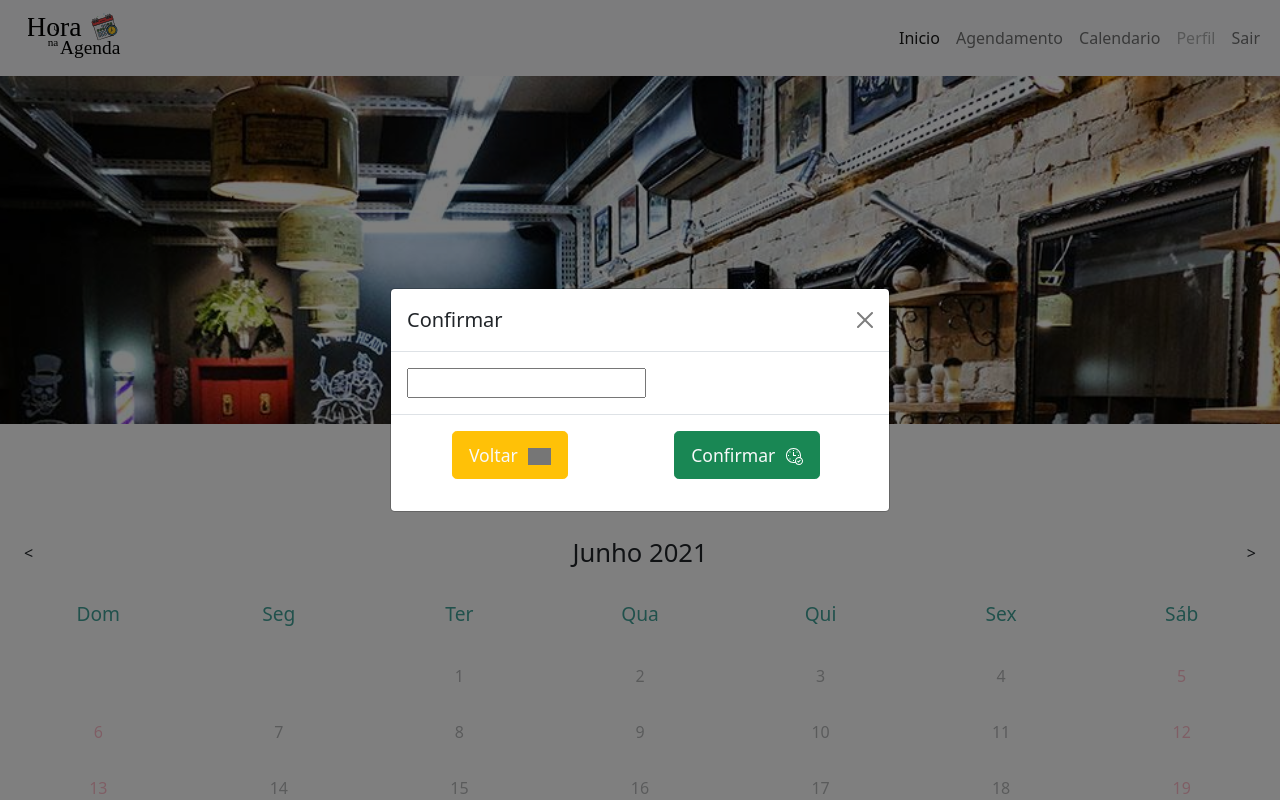
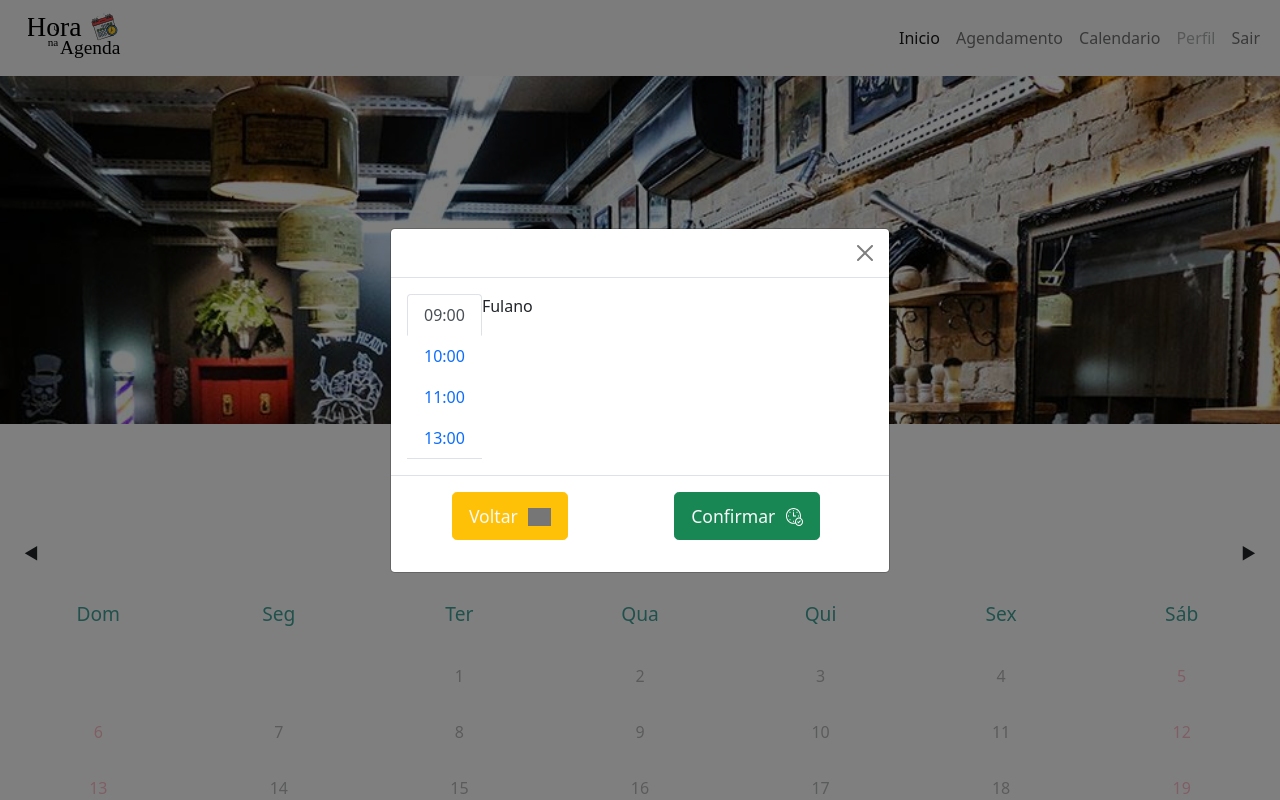
Before and after one commit to lsp-rs/agenda, a Flask app: page /agenda/calendario in a window 1280 px wide, after a click on "Ver Agenda". Run offline with Flask 2, Linux system fonts and the light colour scheme; parts of the project's set-up code (start-up, migrations or seed data) failed here and were passed over; some libraries are stand-ins or nearby versions; grey boxes are pictures that could not be loaded.

Commit message:
Alteraçao layout inicial.

```diff
--- a/app/static/js/calendar.js
+++ b/app/static/js/calendar.js
@@ -3,7 +3,6 @@
 const calendar = new HelloWeek({
     langFolder: "static/js/langs/",
     selector: '#calendar',
-    nav: ['<','>'],
     lang: 'pt-BR',
     disabledDaysOfWeek: [0],
     disablePastDays: true,
@@ -32,7 +31,7 @@
     ],
     onSelect: () => {
         document.getElementById('calendar').scrollIntoView();
-        picked.value = new Date(calendar.lastSelectedDay).toLocaleDateString('pt-BR', {timeZone: 'UTC'});
+        picked.innerHTML = new Date(calendar.lastSelectedDay).toLocaleDateString('pt-BR', {timeZone: 'UTC'});
         // console.log(new Date(calendar.lastSelectedDay).toLocaleDateString('pt-BR', {timeZone: 'UTC'}));
         // console.log(calendar.getDays()); //Forma com erro.
     },
--- a/app/templates/components/modal-schedules.html
+++ b/app/templates/components/modal-schedules.html
@@ -2,13 +2,34 @@
   <div class="modal-dialog modal-dialog-centered">
     <div class="modal-content">
       <div class="modal-header">
-        <h5 class="modal-title">Confirmar</h5>
+        <h5 class="col-8 text-center" id="date-picked"></h5>
         <button type="button" class="btn-close" data-bs-dismiss="modal" aria-label="Close"></button>
       </div>
       <div class="modal-body">
-        <div class="d-flex flex-wrap">
-          <input type="text" name="date-picked" id="date-picked">
+
+        <div class="d-flex align-items-start">
+          <div class="nav flex-column nav-tabs align-items-end" id="v-pills-tab" role="tablist" aria-orientation="vertical">
+            <button class="nav-link active" id="v-pills-09-tab" data-bs-toggle="pill" data-bs-target="#v-pills-09" type="button" role="tab" aria-controls="v-pills-09" aria-selected="true">09:00</button>
+            <button class="nav-link" id="v-pills-10-tab" data-bs-toggle="pill" data-bs-target="#v-pills-10" type="button" role="tab" aria-controls="v-pills-profile" aria-selected="false">10:00</button>
+            <button class="nav-link" id="v-pills-11-tab" data-bs-toggle="pill" data-bs-target="#v-pills-11" type="button" role="tab" aria-controls="v-pills-messages" aria-selected="false">11:00</button>
+            <button class="nav-link" id="v-pills-13-tab" data-bs-toggle="pill" data-bs-target="#v-pills-13" type="button" role="tab" aria-controls="v-pills-settings" aria-selected="false">13:00</button>
+          </div>
+          <div class="tab-content" id="v-pills-tabContent">
+            <div class="tab-pane fade show active" id="v-pills-09" role="tabpanel" aria-labelledby="v-pills-09-tab">
+              Fulano
+            </div>
+            <div class="tab-pane fade" id="v-pills-10" role="tabpanel" aria-labelledby="v-pills-10-tab">
+              Ciclano
+            </div>
+            <div class="tab-pane fade" id="v-pills-11" role="tabpanel" aria-labelledby="v-pills-11-tab">
+              Chico
+            </div>
+            <div class="tab-pane fade" id="v-pills-13" role="tabpanel" aria-labelledby="v-pills-13-tab">
+              Chicó
+            </div>
+          </div>
         </div>
+
       </div>
       <div class="modal-footer">
         <div class="col-12 d-flex flex-nowrap justify-content-around">
@@ -30,3 +51,9 @@
     </div>
   </div>
 </div>
+<script>
+$('#hour-tab a').on('click', function (e) {
+  e.preventDefault()
+  $(this).tab('show')
+})
+</script>
--- a/app/views.py
+++ b/app/views.py
@@ -57,15 +57,7 @@
         "logged": True
     }
     if request.method == "POST":
-        return redirect(url_for("views.schedule"))
-    return render_template("/schedule/scheduling.html", context=context)
-
-
-@blueprint_default.route("/horario", methods=("GET", "POST"))
-def schedule():
-    context = {
-        "logged": True
-    }
+        return redirect(url_for("views.home"))
     return render_template("/schedule/index.html", context=context)
 
 
@@ -80,7 +72,7 @@
 @blueprint_default.route("/cancelar", methods=("POST",))
 def schedule_cancel():
     if request.method == "POST":
-        return redirect(url_for("views.schedule"))
+        return redirect(url_for("views.home"))
     else:
         return redirect(url_for("views.home"))
 
```
Also changed, not shown: app/templates/home/index.html (+17 -8 lines), app/templates/schedule/index.html (+2 -28 lines).
